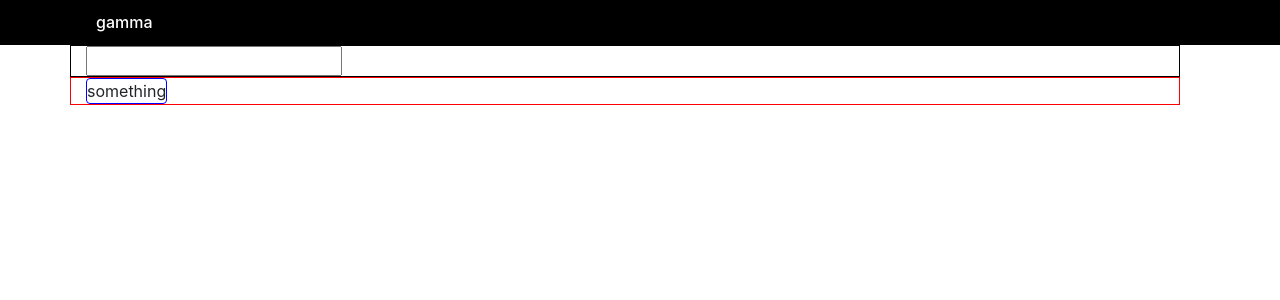
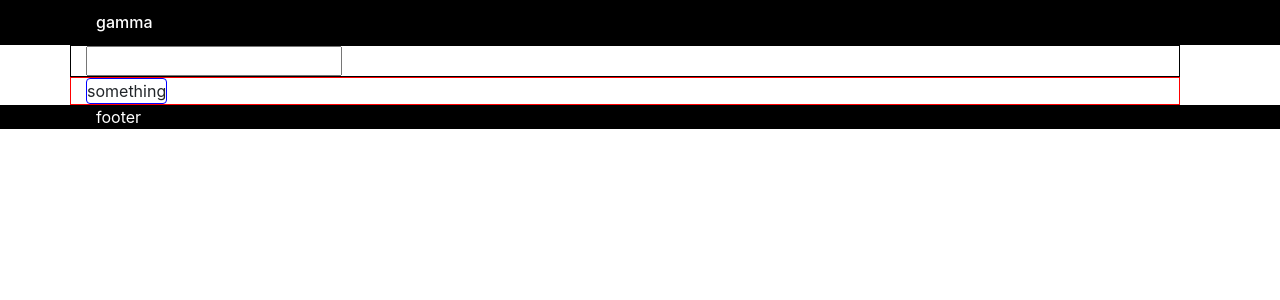
Before and after one commit to Luzaks/capstone-gamma, a React (Create React App) app: page / in a window 1280 px wide. Shown: the top 300 px of the page. Built offline with nearby package versions, Linux system fonts and the light colour scheme.

Commit message:
Feat: Add first structure for footer component.

```diff
--- a/src/components/App.js
+++ b/src/components/App.js
@@ -1,6 +1,7 @@
 import React from 'react';
-import Navbar from '../components/Navbar';
+import Navbar from './Navbar';
 import Main from '../containers/Main';
+import Footer from './Footer';
 import '../styles/App.css';
 
 function App() {
@@ -8,6 +9,7 @@ function App() {
     <div className="App">
       <Navbar />
       <Main/>
+      <Footer/>
     </div>
   );
 }
--- a/src/components/Footer.js
+++ b/src/components/Footer.js
@@ -1,12 +1,15 @@
 import React from 'react';
 import styled from "styled-components";
+
 const Footy = styled.footer`
   background-color: black;
+  color: white;
+  padding: 0 7.5%;
 `;
 
 const Footer = () => {
   return (
-    <Footy className="col-12">
+    <Footy className="col-12 d-flex justify-content-start align-content-center">
       footer
     </Footy>
   );
```
